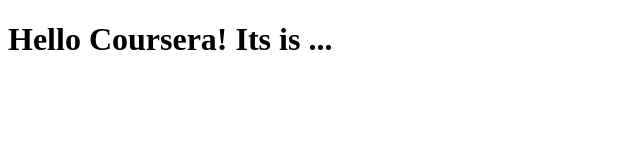
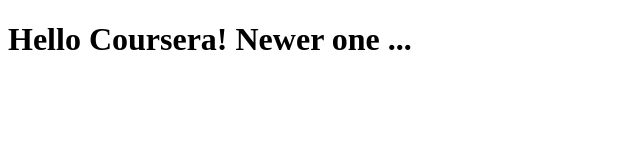
Before and after one commit to iamnvk2010/coursera-test, a plain HTML site: page index.html in a window 1280 px wide. Shown: the whole page, without its empty margins (0-640 px from the left). Drawn offline with Linux system fonts and the light colour scheme.

Commit message:
My newer changes

```diff
--- a/index.html
+++ b/index.html
@@ -4,6 +4,6 @@
 <title>Hello Coursera!</title>
 </head>
 <body>
-<h1>Hello Coursera! Its is ...</h1>
+<h1>Hello Coursera! Newer one ...</h1>
 </body>
 </html>
```
